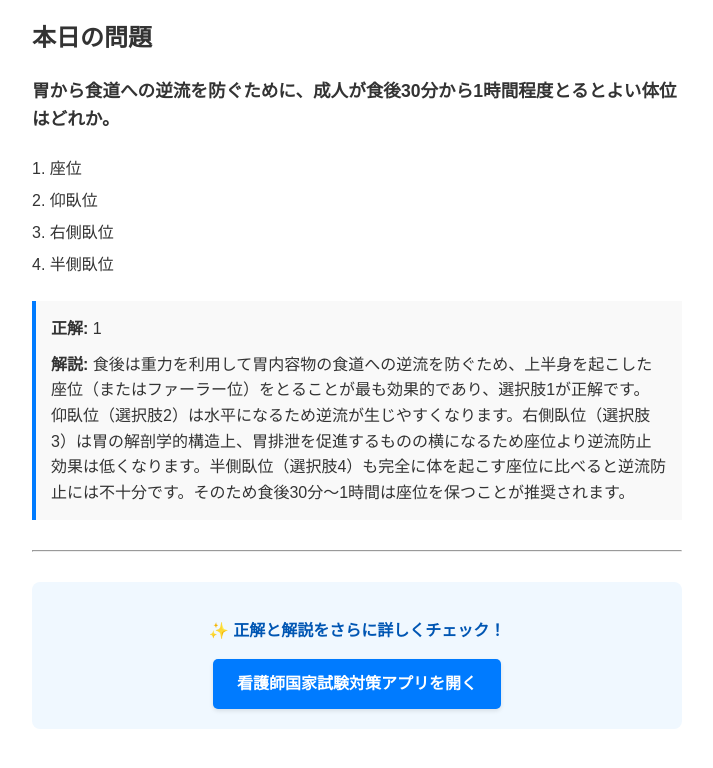
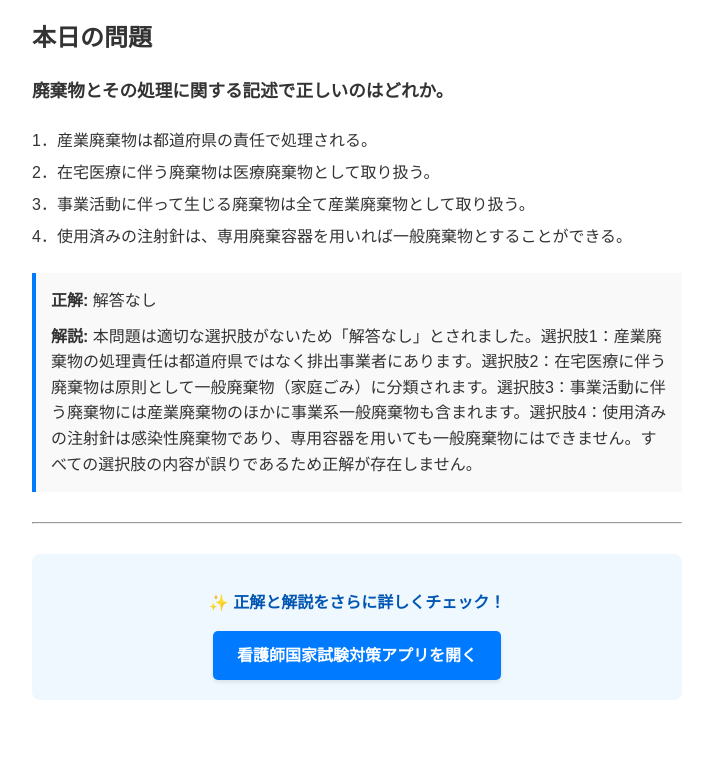
Before and after one commit to DaisukeNishioka/X-auto-post, a plain HTML site: page index.html in a window 1280 px wide. Shown: the part 106-874 px from the top of the page, without its empty margins (283-996 px from the left). After the commit the page ends 846 px from the top, so only its background shows below. Drawn offline with Linux system fonts and the light colour scheme.

Commit message:
Update today's question [skip ci]

```diff
--- a/index.html
+++ b/index.html
@@ -8,19 +8,18 @@
     <h1 style="border-bottom: 2px solid #007bff; padding-bottom: 10px; color: #007bff;">本日の看護師国家試験 対策</h1>
 
         <h2>本日の問題</h2>
-        <p style="font-size: 1.1em; font-weight: bold; margin-bottom: 20px;">胃から食道への逆流を防ぐために、成人が食後30分から1時間程度とるとよい体位はどれか。</p>
+        <p style="font-size: 1.1em; font-weight: bold; margin-bottom: 20px;">廃棄物とその処理に関する記述で正しいのはどれか。</p>
 
         <ul style="list-style-type: none; padding-left: 0; line-height: 2;">
-            <li>1. 座位</li>
-            <li>2. 仰臥位</li>
-            <li>3. 右側臥位</li>
-            <li>4. 半側臥位</li>
+            <li> 1．産業廃棄物は都道府県の責任で処理される。</li>
+            <li> 2．在宅医療に伴う廃棄物は医療廃棄物として取り扱う。</li>
+            <li> 3．事業活動に伴って生じる廃棄物は全て産業廃棄物として取り扱う。</li>
+            <li> 4．使用済みの注射針は、専用廃棄容器を用いれば一般廃棄物とすることができる。</li>
         </ul>
 
         <div style="margin-top: 20px; padding: 15px; background: #f9f9f9; border-left: 4px solid #007bff;">
-            <p style="margin: 0 0 10px 0;"><strong>正解:</strong> 1</p>
-            <p style="margin: 0;"><strong>解説:</strong> 食後は重力を利用して胃内容物の食道への逆流を防ぐため、上半身を起こした座位（またはファーラー位）をとることが最も効果的であり、選択肢1が正解です。
-仰臥位（選択肢2）は水平になるため逆流が生じやすくなります。右側臥位（選択肢3）は胃の解剖学的構造上、胃排泄を促進するものの横になるため座位より逆流防止効果は低くなります。半側臥位（選択肢4）も完全に体を起こす座位に比べると逆流防止には不十分です。そのため食後30分〜1時間は座位を保つことが推奨されます。</p>
+            <p style="margin: 0 0 10px 0;"><strong>正解:</strong> 解答なし</p>
+            <p style="margin: 0;"><strong>解説:</strong> 本問題は適切な選択肢がないため「解答なし」とされました。選択肢1：産業廃棄物の処理責任は都道府県ではなく排出事業者にあります。選択肢2：在宅医療に伴う廃棄物は原則として一般廃棄物（家庭ごみ）に分類されます。選択肢3：事業活動に伴う廃棄物には産業廃棄物のほかに事業系一般廃棄物も含まれます。選択肢4：使用済みの注射針は感染性廃棄物であり、専用容器を用いても一般廃棄物にはできません。すべての選択肢の内容が誤りであるため正解が存在しません。</p>
         </div>
 
         <hr style="margin: 30px 0;">
```
